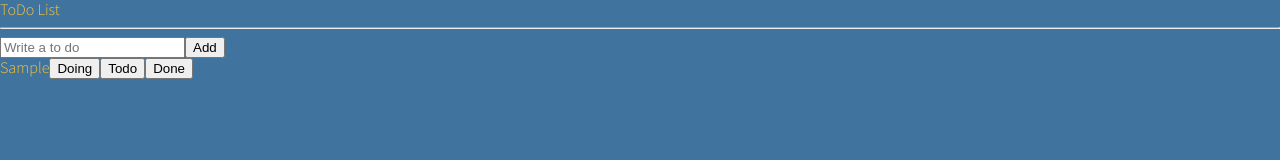
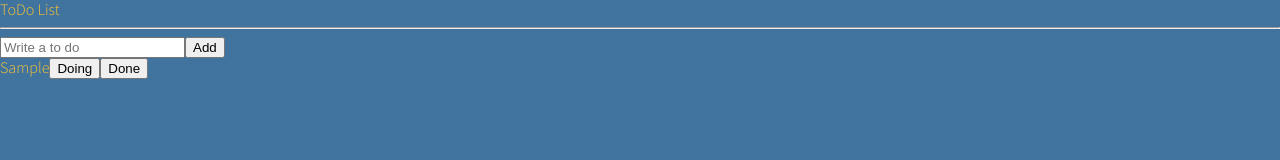
Before and after one commit to kimdoyeonn/react-masterclass, a React (Create React App) app: page / in a window 1280 px wide. Both pictures are taken after typing "Sample" into the empty fields and a click on the button "Add". Shown: the top 160 px of the page. Built offline with nearby package versions, Linux system fonts and the light colour scheme.

Commit message:
#5.13 Categories

```diff
--- a/src/components/ToDo.tsx
+++ b/src/components/ToDo.tsx
@@ -1,12 +1,23 @@
-import { IToDo } from './atoms';
+import { useSetRecoilState } from 'recoil';
+import { IToDo, todoState } from './atoms';
 
-const ToDo = ({ text }: IToDo) => {
+const ToDo = ({ text, category, id }: IToDo) => {
+  const setToDo = useSetRecoilState(todoState);
+  const onClick = (newCategory: IToDo['category']) => {
+    console.log('I wanna go to ', newCategory);
+  };
   return (
     <li>
       {text}
-      <button>Doing</button>
-      <button>Todo</button>
-      <button>Done</button>
+      {category !== 'DOING' && (
+        <button onClick={() => onClick('DOING')}>Doing</button>
+      )}
+      {category !== 'TO_DO' && (
+        <button onClick={() => onClick('TO_DO')}>Todo</button>
+      )}
+      {category !== 'DONE' && (
+        <button onClick={() => onClick('DONE')}>Done</button>
+      )}
     </li>
   );
 };
--- a/src/components/TodoList.tsx
+++ b/src/components/TodoList.tsx
@@ -1,6 +1,5 @@
 import React from 'react';
-import { useForm } from 'react-hook-form';
-import { atom, useRecoilState, useRecoilValue } from 'recoil';
+import { useRecoilValue } from 'recoil';
 import { todoState } from './atoms';
 import CreateToDos from './CreateToDos';
 import ToDo from './ToDo';
@@ -15,7 +14,7 @@ const TodoList = () => {
       <CreateToDos />
       <ul>
         {toDos.map((toDo) => (
-          <ToDo {...toDo} />
+          <ToDo {...toDo} key={toDo.id} />
         ))}
       </ul>
     </div>
```
